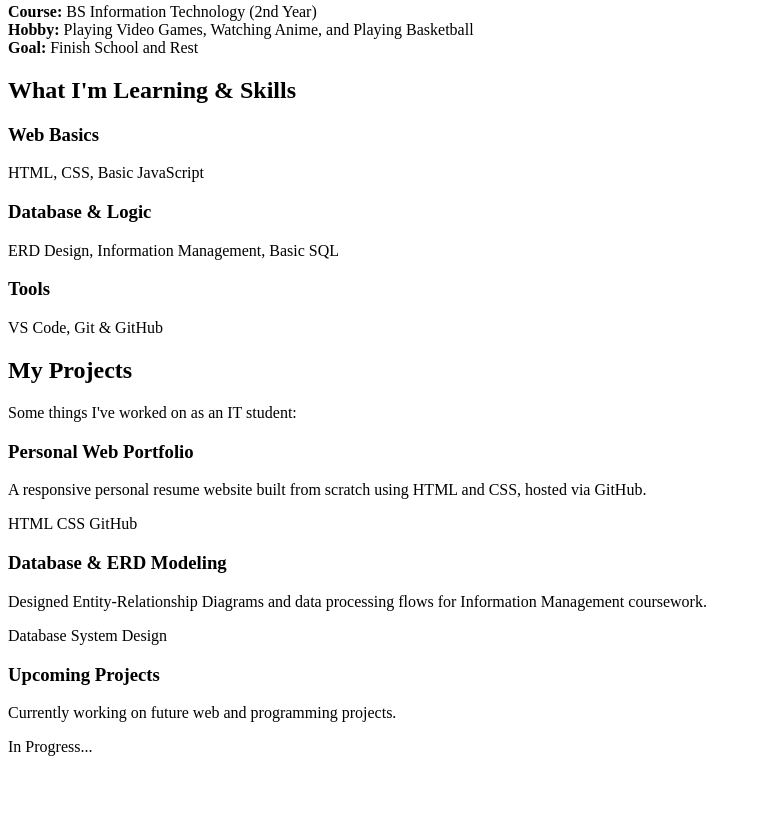
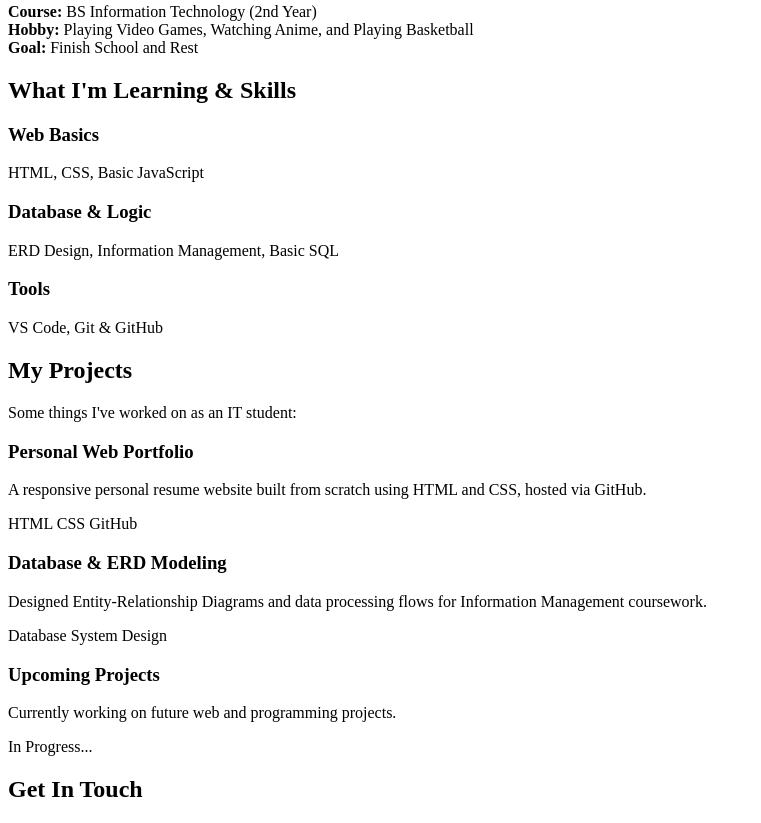
Before and after one commit to larenzzzz/BAYSAN_PORTFOLIO, a plain HTML site: page index.html in a window 1280 px wide. Shown: the part 448-1271 px from the top of the page, without its empty margins (0-761 px from the left). Before the commit the page ends 1212 px from the top, so only its background shows below. Drawn offline with Linux system fonts and the light colour scheme.

Commit message:
added <h2> "Get In Touch"

```diff
--- a/index.html
+++ b/index.html
@@ -97,4 +97,6 @@
       </div>
     </section>
 
-    <section id="contact" class="section bg-light"></section>
+    <section id="contact" class="section bg-light">
+        <h2>Get In Touch</h2>
+    </section>
```
